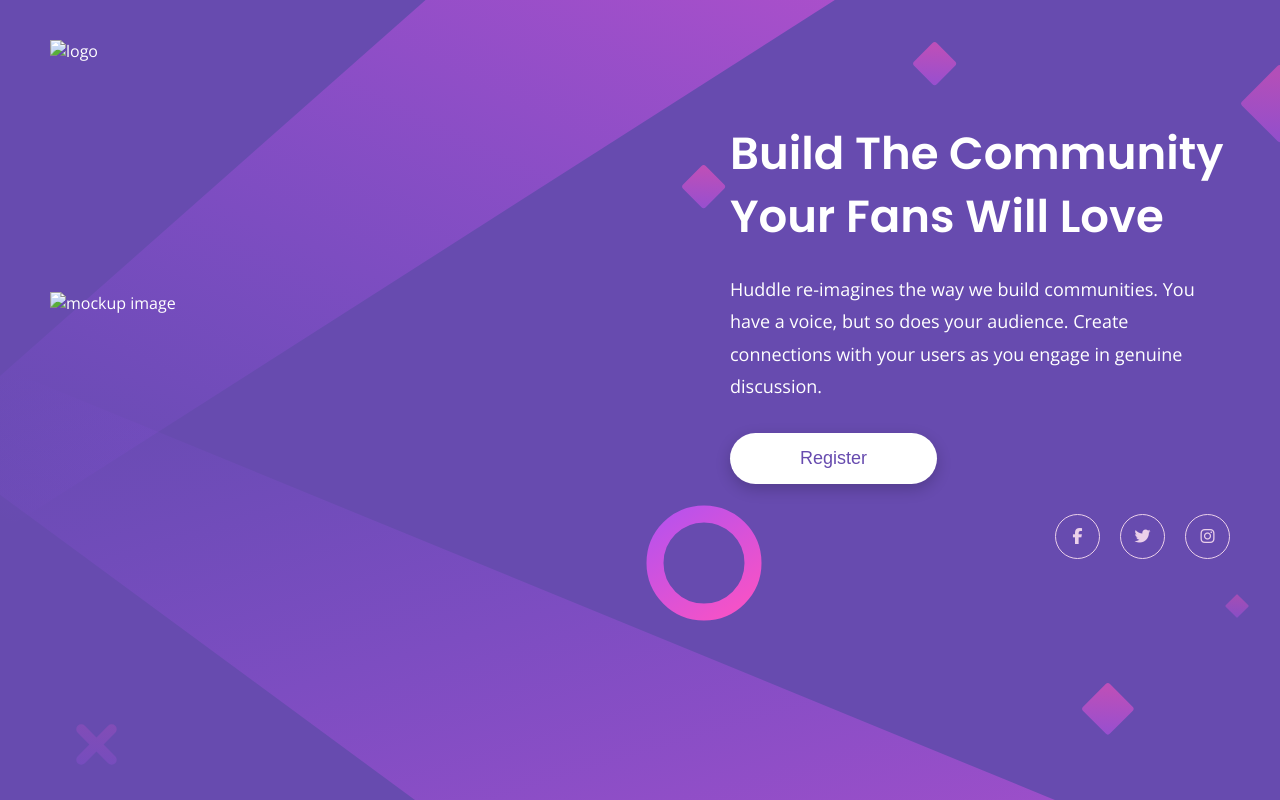
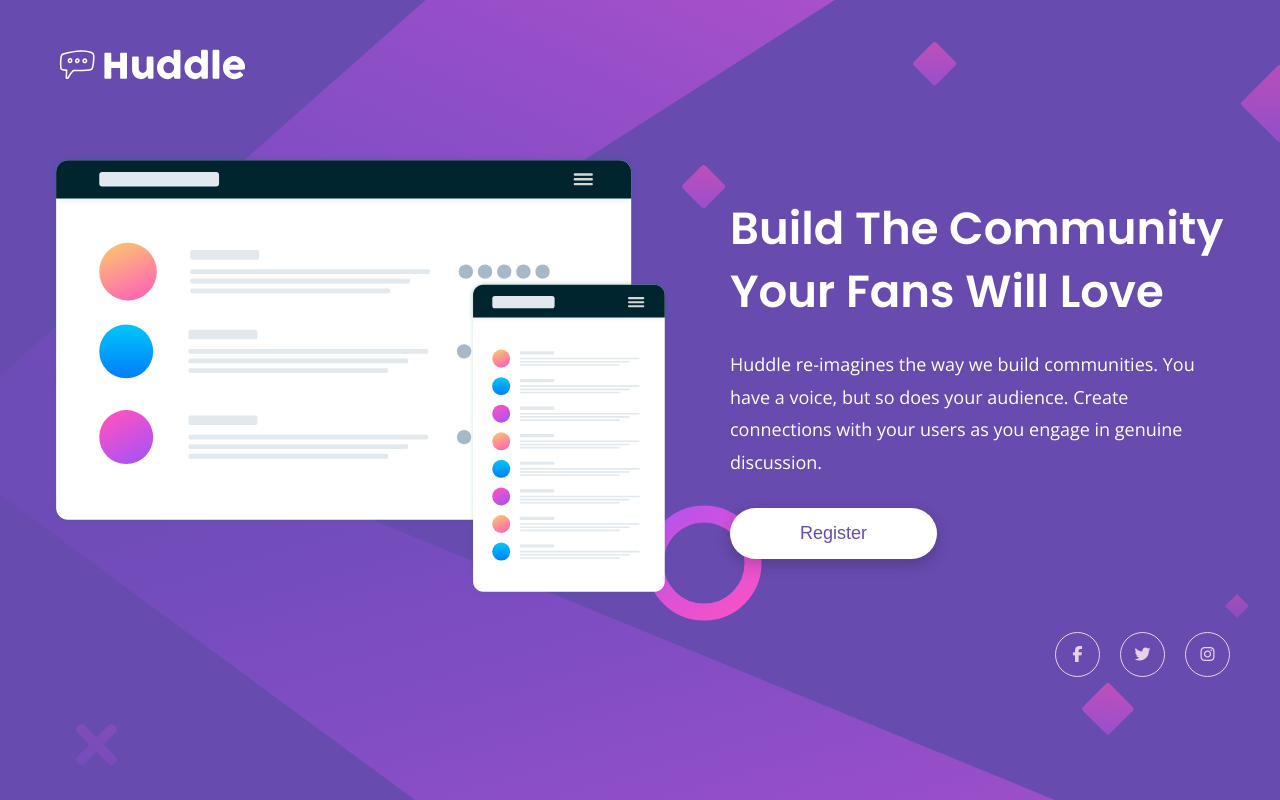
Before and after one commit to etienonoah/Week-4-assignment-, a plain HTML site: page index.html in a window 1280 px wide. Drawn offline with nearby package versions, Linux system fonts and the light colour scheme.

Commit message:
Update index.html

```diff
--- a/index.html
+++ b/index.html
@@ -21,11 +21,11 @@
 <body>
         <div class="container">
             <header>
-                <img src="images/logo.svg" alt="logo" class="logo">
+                <img src="logo.svg" alt="logo" class="logo">
             </header>
             <main>
                 <div class="image-section">
-                    <img src="images/illustration-mockups.svg" alt="mockup image">
+                    <img src="illustration-mockups.svg" alt="mockup image">
                 </div>
                 <div class="text-section">
                     <h1>
```
